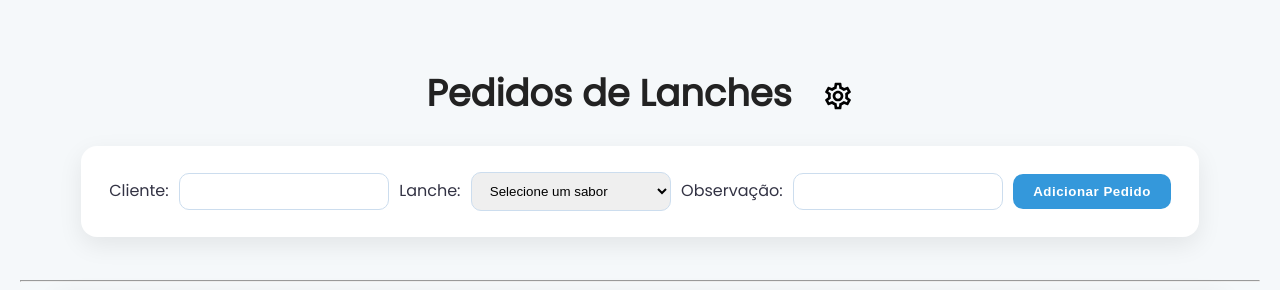
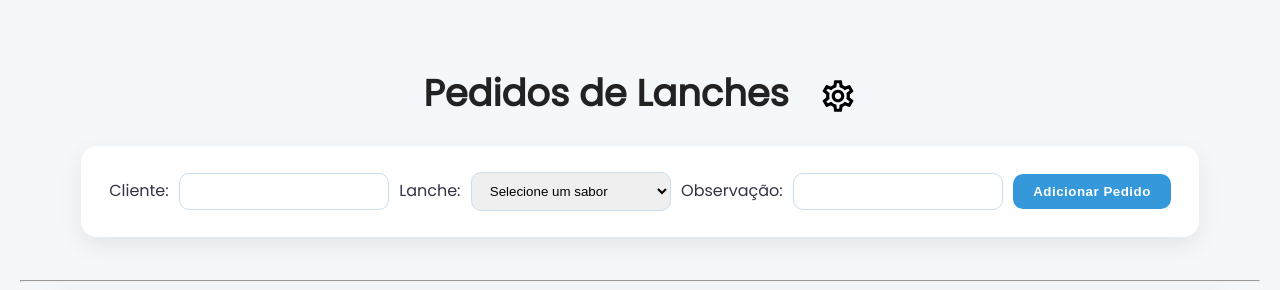
Before and after one commit to santos-savio/sistema_pedidos_lanche, a Flask app: page / in a window 1280 px wide. Shown: the top 290 px of the page. Run offline with Flask 3, Linux system fonts and the light colour scheme; data that the repository does not hold is empty.

Commit message:
Aumentado tamanho da logo

```diff
--- a/templates/paginas/index.html
+++ b/templates/paginas/index.html
@@ -16,7 +16,7 @@
         <h1>Pedidos de Lanches
         <a href="/config" target="_blank" title="Configurações" style="margin-left: 20px;">
             <img src="{{ url_for('static', filename='gear.svg') }}" alt="Configurações"
-                style="width:32px;height:32px;vertical-align:middle;">
+                style="width: 38px;height:38px;vertical-align:middle;">
         </a></h1>
     </div>
     <form action="/adicionar" method="post">
```
